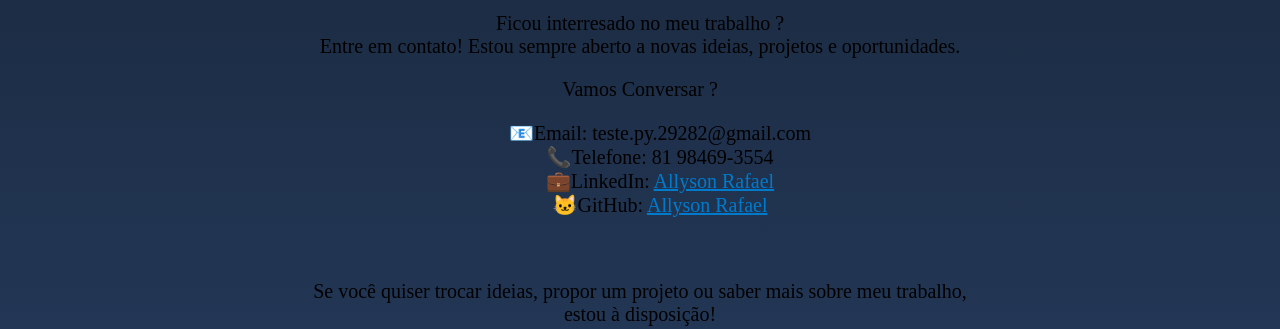
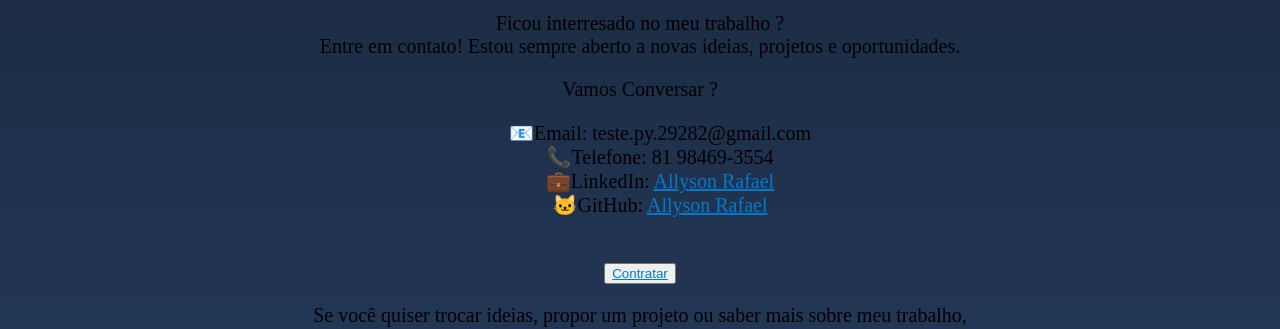
Before and after one commit to Allyson-087/github.project.io, a plain HTML site: page Contato.html in a window 1280 px wide. Shown: the part 73-402 px from the top of the page. Drawn offline with Linux system fonts and the light colour scheme.

Commit message:
Update Contato.html

```diff
--- a/Contato.html
+++ b/Contato.html
@@ -36,6 +36,7 @@
             <li>&#128188LinkedIn: <a href="www.linkedin.com/in/allyson-gomes-283605347" target="_blank">Allyson Rafael</a></li>
             <li>&#128049GitHub: <a href="https://github.com/Allyson-087" target="_blank">Allyson Rafael</a></li>
         </ul> <br>
+        <button class="Contratar"><a class="Link-Contratar" href="https://wa.me/5581984693554" target="_blank">Contratar</a></button>
         <p>Se você quiser trocar ideias, propor um projeto ou saber mais sobre meu trabalho, estou à disposição!</p>
     </div>
     <img class="Logo" src="media/1738797324159.png" alt="">
```
